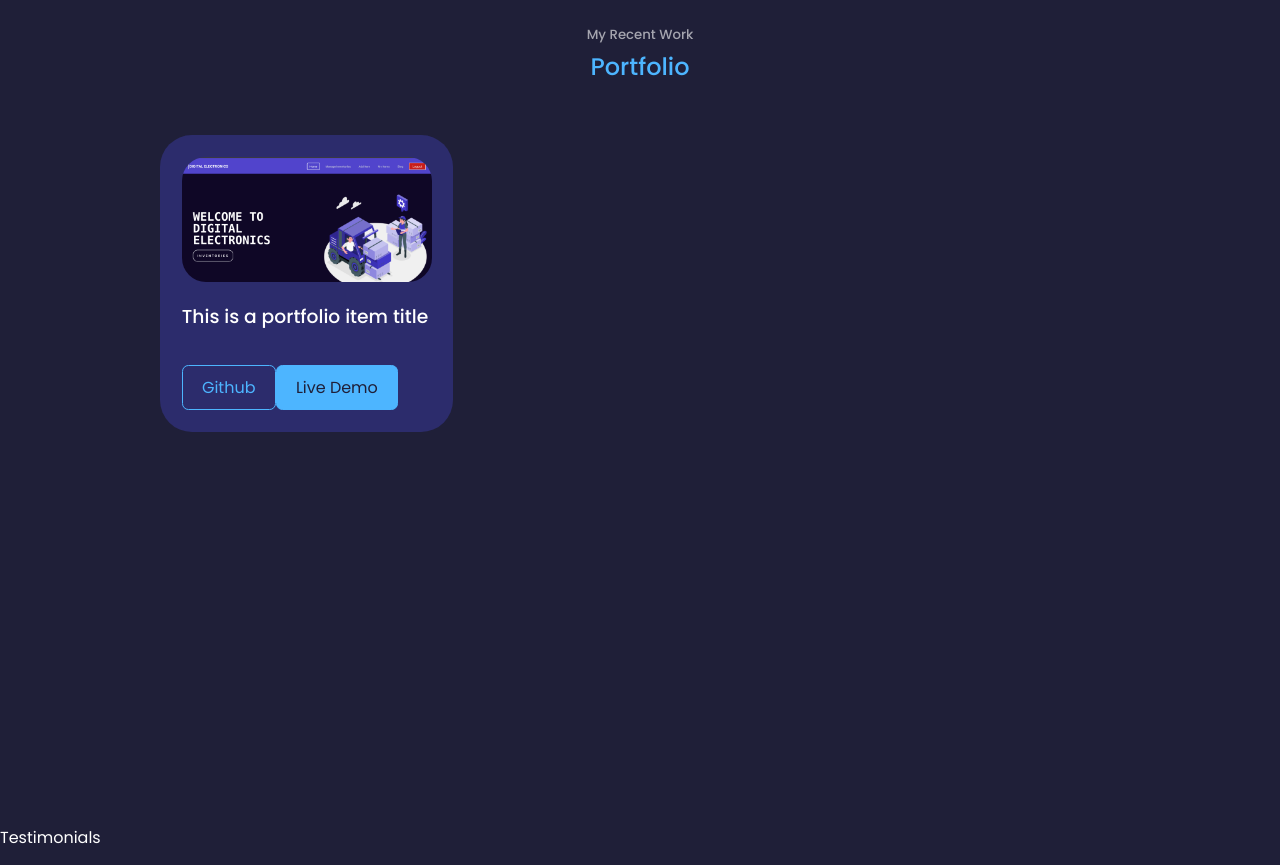
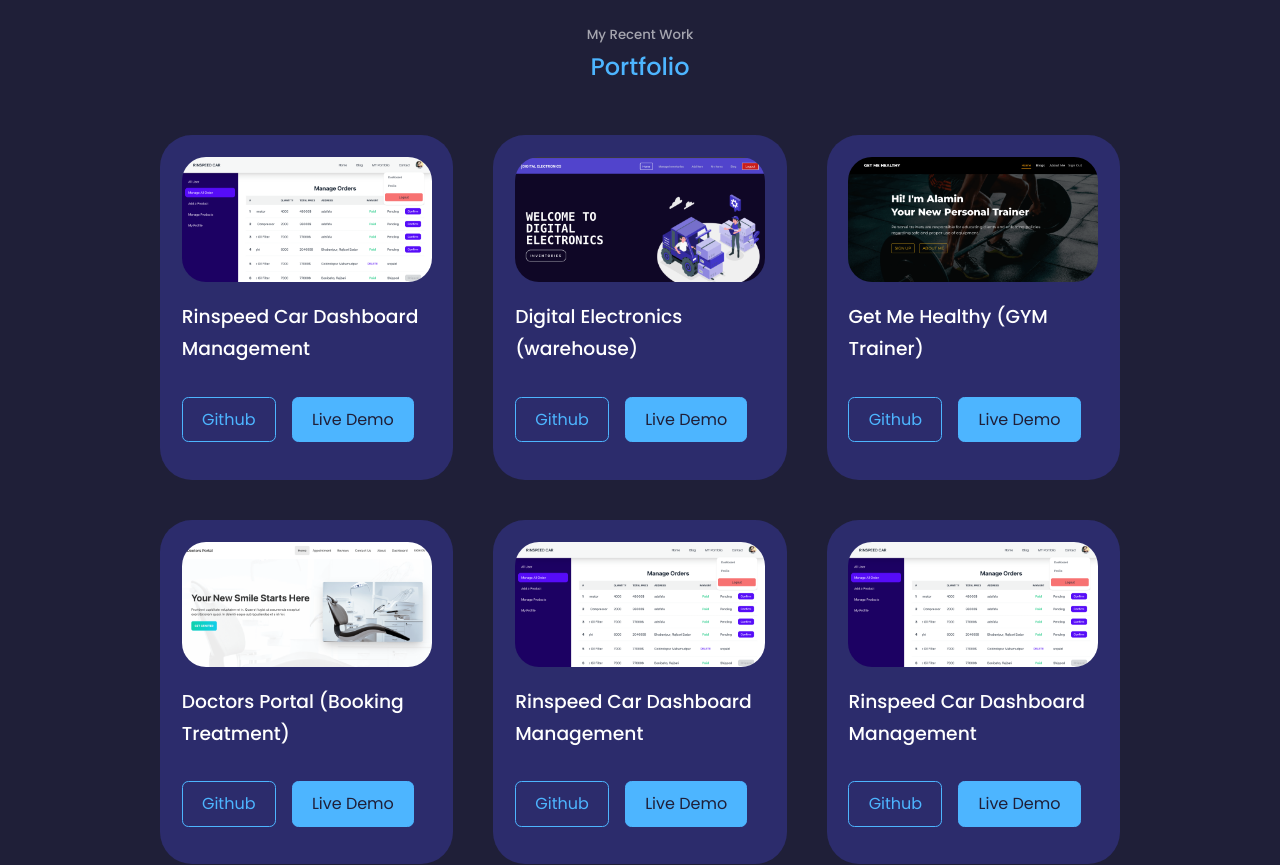
Before and after one commit to azalamin/alamin-portfolio, a React (Create React App) app: page / in a window 1280 px wide. Shown: the part 3240-4105 px from the top of the page. Built offline with nearby package versions, Linux system fonts and the light colour scheme.

Commit message:
portfolio section done

```diff
--- a/src/components/Portfolio/Portfolio.css
+++ b/src/components/Portfolio/Portfolio.css
@@ -25,4 +25,26 @@
   margin: 1.2rem 0 2rem;
 }
 .portfolio_item-cta {
+  display: flex;
+  gap: 1rem;
+  margin-bottom: 1rem;
 }
+
+/*###############   MEDIA QUERIES (MEDIUM DEVICES)   ################*/
+@media screen and (max-width: 1024px) {
+  .portfolio_container {
+    grid-template-columns: 1fr 1fr;
+    gap: 1.2rem;
+  }
+  .service {
+    height: auto;
+  }
+}
+
+/*###############   MEDIA QUERIES (SMALL DEVICES)   ################*/
+@media screen and (max-width: 600px) {
+  .portfolio_container {
+    grid-template-columns: 1fr;
+    gap: 1rem;
+  }
+}
--- a/src/components/Portfolio/Portfolio.js
+++ b/src/components/Portfolio/Portfolio.js
@@ -1,6 +1,54 @@
 import React from "react";
-import Img1 from "../../assets/digital.png";
+import Img2 from "../../assets/digital.png";
+import Img4 from "../../assets/doctors_portal.png";
+import Img3 from "../../assets/get-me-healthy.png";
+import Img1 from "../../assets/rinspeed.png";
 import "./Portfolio.css";
+
+const data = [
+  {
+    id: 1,
+    image: Img1,
+    title: "Rinspeed Car Dashboard Management",
+    github: "https://github.com/azalamin/Rinspeed-Car",
+    demo: "https://rinspeed-car.web.app/",
+  },
+  {
+    id: 2,
+    image: Img2,
+    title: "Digital Electronics (warehouse)",
+    github: "https://github.com/azalamin/digital-electronics-client",
+    demo: "https://digital-electronics-1f619.web.app/",
+  },
+  {
+    id: 3,
+    image: Img3,
+    title: "Get Me Healthy (GYM Trainer)",
+    github: "https://github.com/azalamin/get-me-healthy",
+    demo: "https://get-me-healthy.web.app/",
+  },
+  {
+    id: 4,
+    image: Img4,
+    title: "Doctors Portal (Booking Treatment)",
+    github: "https://github.com/azalamin/doctors-portal-client",
+    demo: "https://doctors-portal-a6cd1.web.app/",
+  },
+  {
+    id: 5,
+    image: Img1,
+    title: "Rinspeed Car Dashboard Management",
+    github: "https://github.com/azalamin/Rinspeed-Car",
+    demo: "https://rinspeed-car.web.app/",
+  },
+  {
+    id: 6,
+    image: Img1,
+    title: "Rinspeed Car Dashboard Management",
+    github: "https://github.com/azalamin/Rinspeed-Car",
+    demo: "https://rinspeed-car.web.app/",
+  },
+];
 
 const Portfolio = () => {
   return (
@@ -8,17 +56,18 @@ const Portfolio = () => {
       <h5>My Recent Work</h5>
       <h2>Portfolio</h2>
       <div className="container portfolio_container">
-        <article className="portfolio_item">
+        {data.map(({ id, image, title, github, demo }) => (
+          <article key={id} className="portfolio_item">
             <div className="portfolio_item-image">
-            <img src={Img1} alt="" />
+              <img src={image} alt="" />
             </div>
-          <h3>This is a portfolio item title</h3>
+            <h3>{title}</h3>
             <div className="portfolio_item-cta">
-            <a href="https://www.github.com" className="btn">
+              <a href={github} className="btn">
                 Github
               </a>
               <a
-              href="https://www.github.com"
+                href={demo}
                 className="btn btn-primary"
                 target="_blank"
                 rel="noreferrer"
@@ -27,6 +76,7 @@ const Portfolio = () => {
               </a>
             </div>
           </article>
+        ))}
       </div>
     </section>
   );
```
Also changed, not shown: src/assets/rinspeed.png (added). Lines whose indentation alone changed are shown as unchanged.
